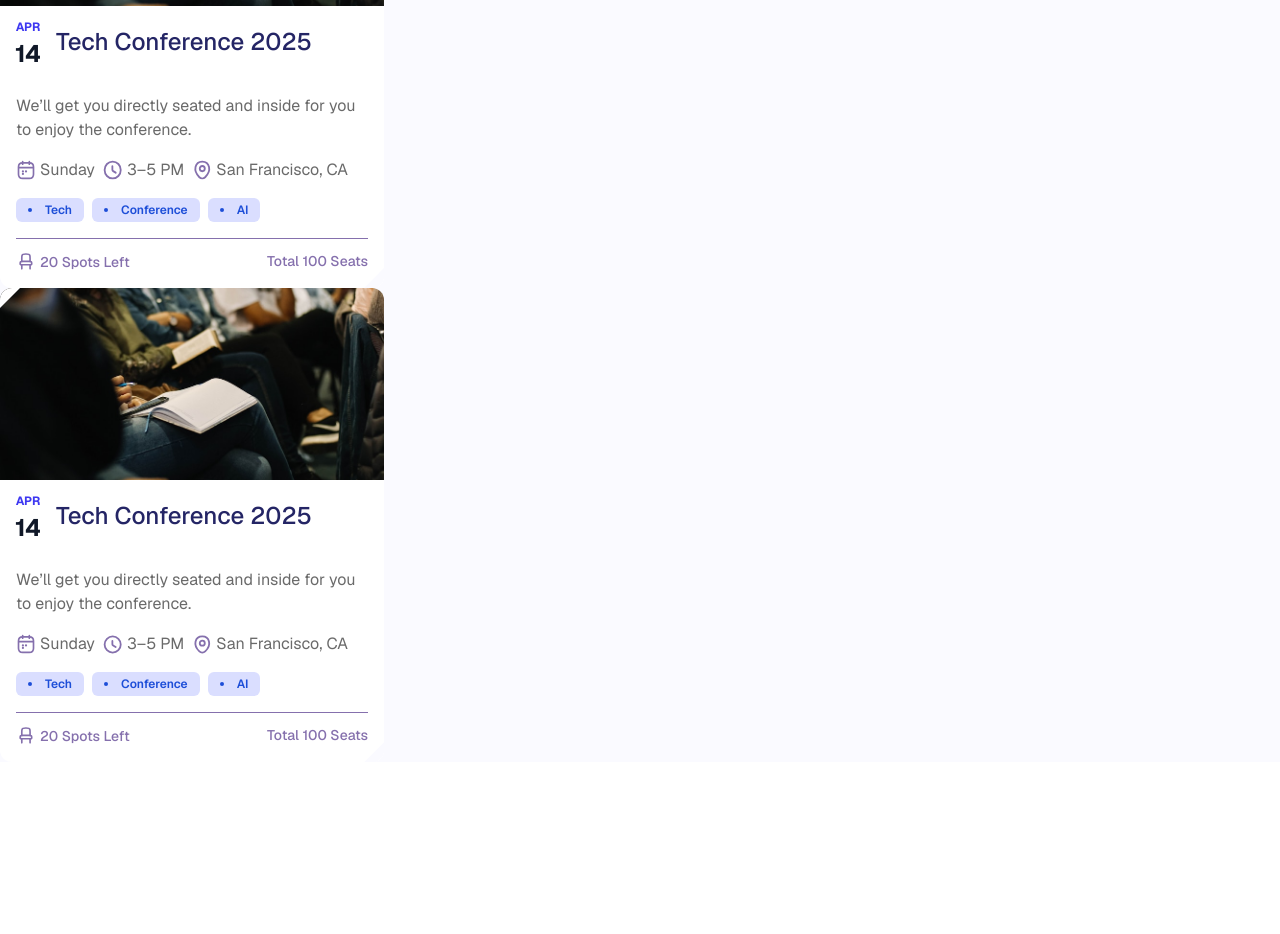
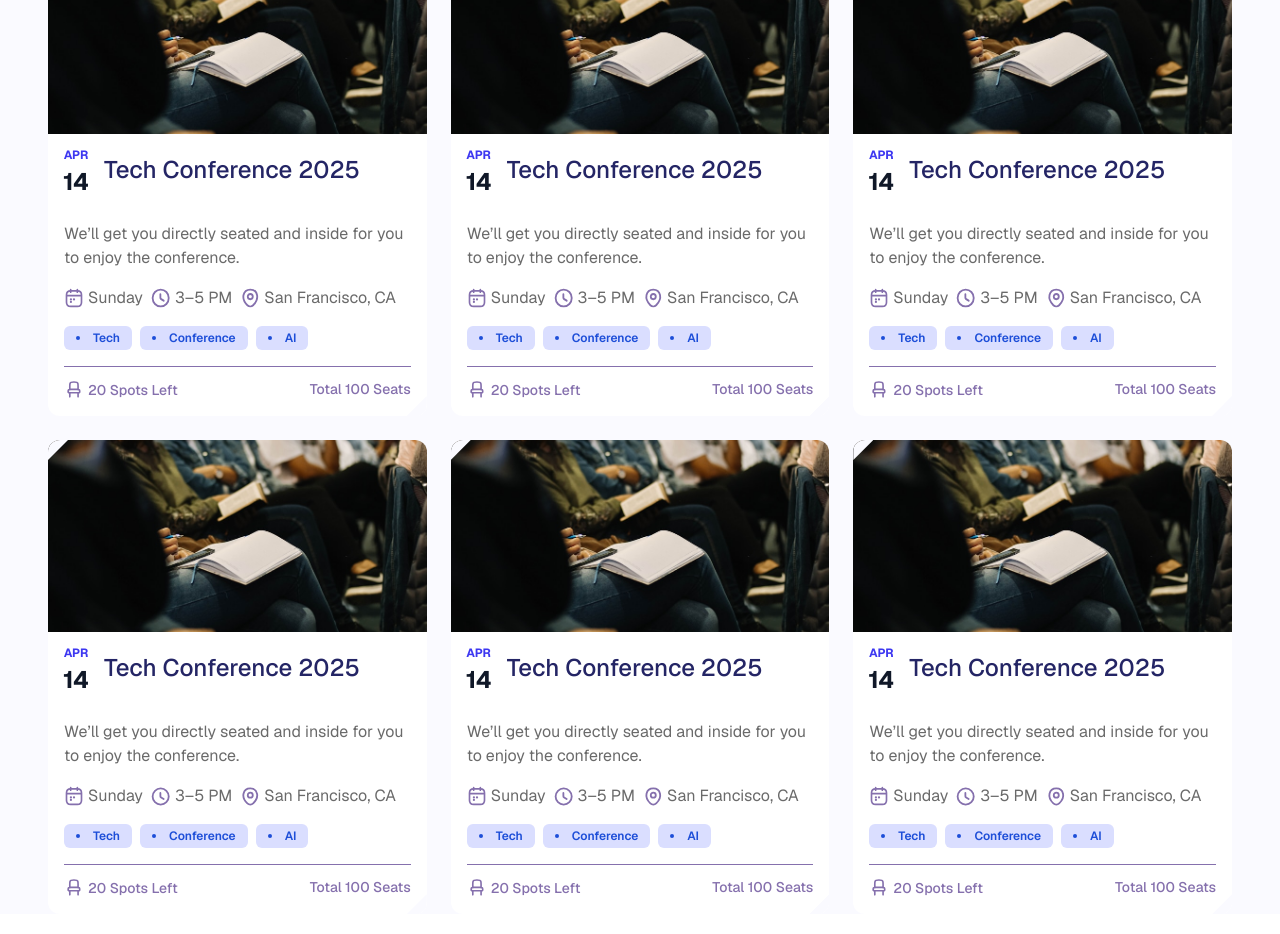
Before and after one commit to Rubaeid-Sanjid/Event-Buddy-Event-Booking-System, a Next.js app: page / in a window 1280 px wide. Shown: the part 800-1734 px from the top of the page. Before the commit the page ends 1562 px from the top, so only its background shows below. Built offline with nearby package versions, Linux system fonts and the light colour scheme.

Commit message:
showed all upcoming cards

```diff
--- a/src/components/Banner/Banner.tsx
+++ b/src/components/Banner/Banner.tsx
@@ -1,3 +1,5 @@
+"use client";
+
 import Image from "next/image";
 import React from "react";
 
@@ -73,7 +75,7 @@ const Banner = () => {
             <input
               type="text"
               placeholder="Search events"
-              className="px-14  py-4 bg-[#dcdefe] rounded-lg"
+              className="px-14  py-4 bg-[#dcdefe] rounded-lg border-[#BDBBFB] border"
             />
             <button className="px-9 py-4 text-white rounded-lg bg-gradient-to-t from-[#4157FE] to-[#7B8BFF] hover:from-[#5A78FF] hover:to-[#A4B5FF]">
               Search Events
--- a/src/components/EventCard/EventCard.tsx
+++ b/src/components/EventCard/EventCard.tsx
@@ -18,7 +18,7 @@ interface Seating {
   totalSeats: number;
 }
 
-interface Event {
+export interface Event {
   id: number;
   imageUrl: string;
   date: EventDate;
@@ -32,11 +32,11 @@ interface Event {
   seating: Seating;
 }
 
-interface EventCardProps {
+export interface EventCardProps {
   event: Event;
 }
 
-const EventCard = ({ event }: EventCardProps) => {
+const EventCard = ({event} : EventCardProps ) => {
   return (
     <div className="max-w-sm bg-white flex flex-col text-gray-900 cut-corners">
       <Image
--- a/src/components/EventCard/card.css
+++ b/src/components/EventCard/card.css
@@ -8,7 +8,7 @@
 .cut-corners::before{
   content: '';
   position: absolute;
-  background: white;
+  background: #fafaff;
   width: 20px;
   height: 20px;
   z-index: 10;
--- a/src/components/UpcomingEventSection/UpcomingEventSection.tsx
+++ b/src/components/UpcomingEventSection/UpcomingEventSection.tsx
@@ -1,61 +1,20 @@
-import React from 'react';
-import EventCard from '../EventCard/EventCard';
+import React from "react";
+import EventCard from "../EventCard/EventCard";
+import events from "../../../public/event.json";
 
 const UpcomingEventSection = () => {
-    return (
-        <div className='bg-[#fafaff]'>
-            <EventCard
-  event={{
-    id: 5,
-    imageUrl: "/conference-audience.jpg",
-    date: {
-      iso: "2025-04-14",
-      display: {
-        month: "APR",
-        day: 14,
-      },
-      dayOfWeek: "Sunday",
-    },
-    title: "Tech Conference 2025",
-    description: "We’ll get you directly seated and inside for you to enjoy the conference.",
-    schedule: {
-      timeRange: "3–5 PM",
-    },
-    location: "San Francisco, CA",
-    tags: ["Tech", "Conference", "AI"],
-    seating: {
-      spotsLeft: 20,
-      totalSeats: 100,
-    },
-  }}
-/>
-            <EventCard
-  event={{
-    id: 5,
-    imageUrl: "/conference-audience.jpg",
-    date: {
-      iso: "2025-04-14",
-      display: {
-        month: "APR",
-        day: 14,
-      },
-      dayOfWeek: "Sunday",
-    },
-    title: "Tech Conference 2025",
-    description: "We’ll get you directly seated and inside for you to enjoy the conference.",
-    schedule: {
-      timeRange: "3–5 PM",
-    },
-    location: "San Francisco, CA",
-    tags: ["Tech", "Conference", "AI"],
-    seating: {
-      spotsLeft: 20,
-      totalSeats: 100,
-    },
-  }}
-/>
-        </div>
-    );
+  return (
+    <div className="bg-[#fafaff] lg:px-12 px-6 my-14">
+      <h2 className="text-4xl font-medium text-[#242565] mb-8">
+        Upcoming Events
+      </h2>
+      <div className="grid lg:grid-cols-3 grid-cols-1 gap-6">
+        {events.map(({ event }, idx) => (
+          <EventCard event={event} key={idx}></EventCard>
+        ))}
+      </div>
+    </div>
+  );
 };
 
 export default UpcomingEventSection;
```
